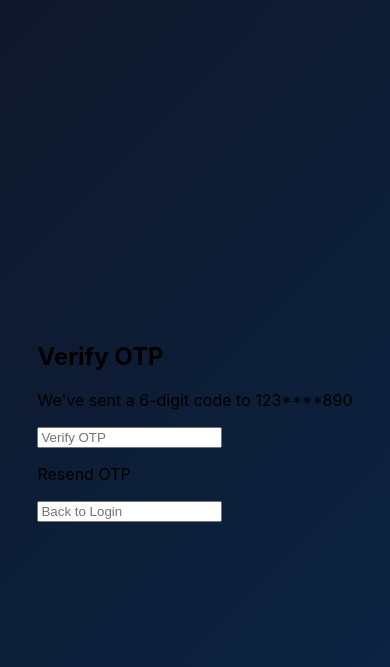
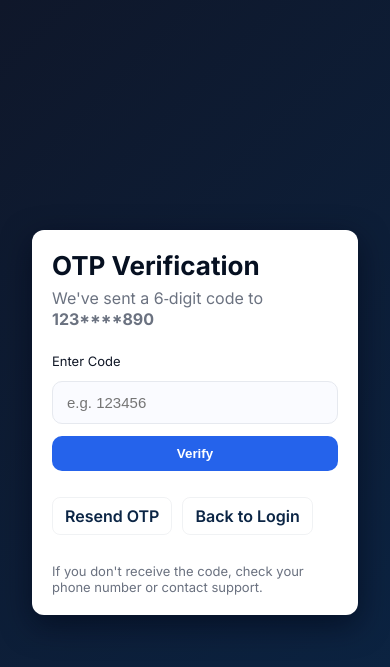
Before and after one commit to raynell21/E-voting, a PHP site: page /otp.php in a window 390 px wide. Shown: the top 667 px of the page. Run offline with PHP 8.4, Linux system fonts and the light colour scheme.

Commit message:
Improve OTP UI and add server-side logic
Start session and keep require connection.php. Compute and display a masked phone number from session data. Add POST handling for OTP with basic validation and a placeholder verification response. Revamp HTML for accessibility and layout (lang, meta, Google font), restructure markup into a card-based form, add input attributes (inputmode, pattern, maxlength) and action buttons for resend/back. Render user-facing messages with htmlspecialchars to avoid injection and toggle message CSS class based on content.

```diff
--- a/otp.php
+++ b/otp.php
@@ -1,30 +1,67 @@
 <?php
-
+session_start();
 require_once "connection.php";
 
+$message = '';
+$masked = '123****890';
+if (!empty($_SESSION['phone'])) {
+        $phone = preg_replace('/\D+/', '', $_SESSION['phone']);
+        if (strlen($phone) >= 6) {
+                $masked = substr($phone, 0, 3) . '****' . substr($phone, -3);
+        } else {
+                $masked = preg_replace('/.(?=.{2})/', '*', $phone);
+        }
+}
 
+if ($_SERVER['REQUEST_METHOD'] === 'POST') {
+        $otp = trim($_POST['verify_otp'] ?? '');
+        if ($otp === '') {
+                $message = 'Please enter the 6-digit code';
+        } else {
+                // Placeholder for OTP verification logic
+                $message = 'Verifying...';
+        }
+}
 
 ?>
 <!DOCTYPE html>
-<html>
+<html lang="en">
 <head>
-<title>OTP Verification</title>
-<link rel="stylesheet" href="style.css">
+    <meta charset="utf-8">
+    <meta name="viewport" content="width=device-width,initial-scale=1">
+    <title>OTP Verification</title>
+    <link href="https://fonts.googleapis.com/css2?family=Inter:wght@300;400;600;700&display=swap" rel="stylesheet">
+    <link rel="stylesheet" href="style.css">
 </head>
 <body>
 
-<div class="login-container">
-<h2>Verify OTP</h2>
-<p>We've sent a 6-digit code to 123****890</p>
+<main class="page-bg">
+    <section class="card login-card">
+        <div class="brand">
+            <h1>OTP Verification</h1>
+            <p class="subtitle">We've sent a 6‑digit code to <strong><?php echo htmlspecialchars($masked, ENT_QUOTES | ENT_SUBSTITUTE, 'UTF-8'); ?></strong></p>
+        </div>
 
-<form method="POST">
-    <input type="text" name="verify_otp" placeholder="Verify OTP" required>
-   <p>Resend OTP</p>
-    <input type="text" name="back" placeholder="Back to Login" required>
-</form>
+        <?php if ($message !== ''): ?>
+            <?php $cls = (strpos(strtolower($message),'verif') !== false) ? 'message-success' : 'message-error'; ?>
+            <div class="message <?php echo $cls; ?>"><?php echo htmlspecialchars($message, ENT_QUOTES | ENT_SUBSTITUTE, 'UTF-8'); ?></div>
+        <?php endif; ?>
 
+        <form method="POST" class="login-form" novalidate>
+            <label for="verify_otp">Enter Code</label>
+            <input id="verify_otp" name="verify_otp" type="text" inputmode="numeric" pattern="\d*" placeholder="e.g. 123456" maxlength="6" required>
 
-</div>
+            <button type="submit" class="btn btn-primary">Verify</button>
+        </form>
+
+        <div class="secondary-actions">
+            <a class="btn btn-outline" href="#">Resend OTP</a>
+            <a class="btn btn-outline" href="login.php">Back to Login</a>
+        </div>
+
+        <footer class="card-footer">If you don't receive the code, check your phone number or contact support.</footer>
+    </section>
+</main>
 
 </body>
 </html>
```
